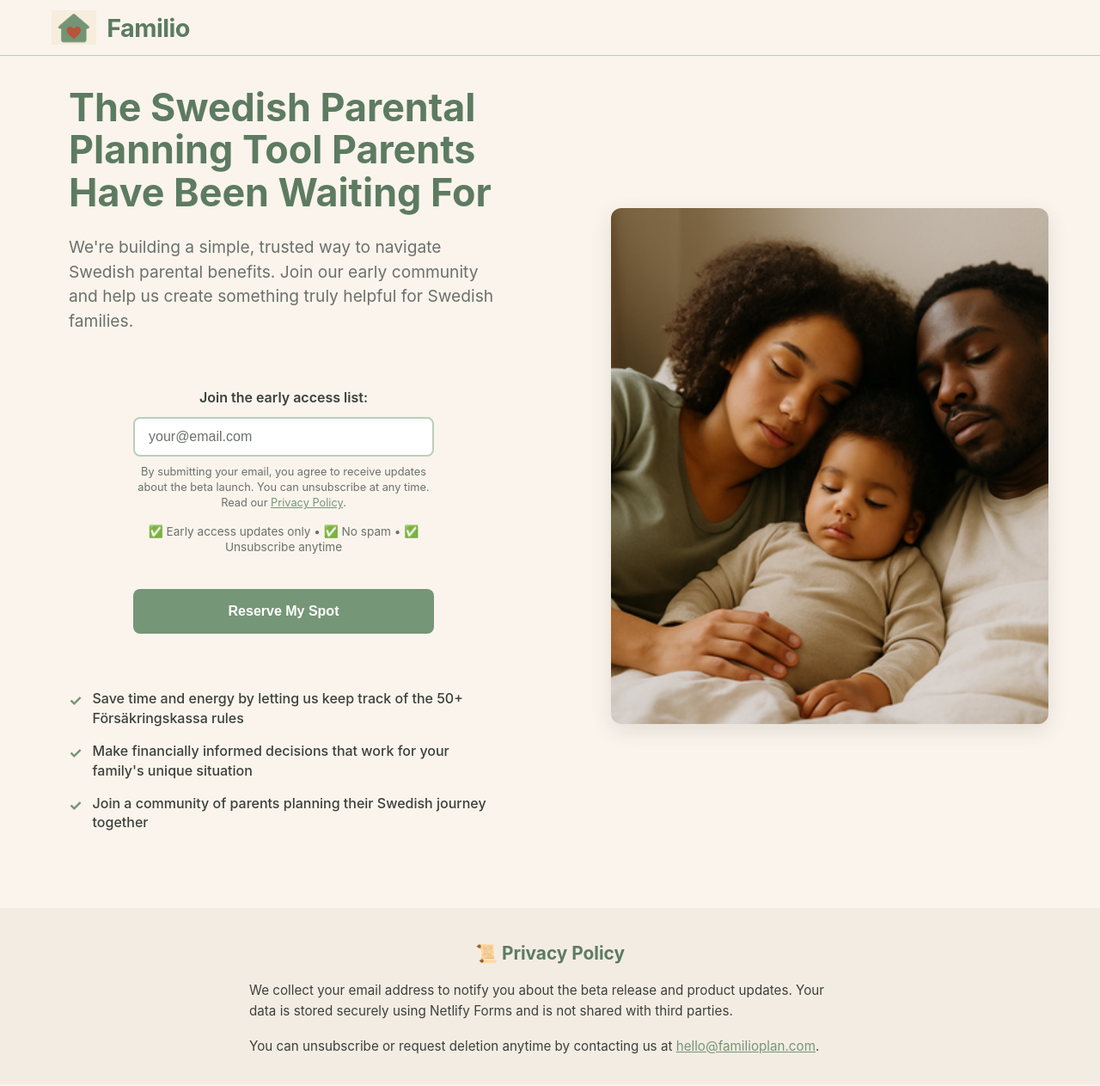
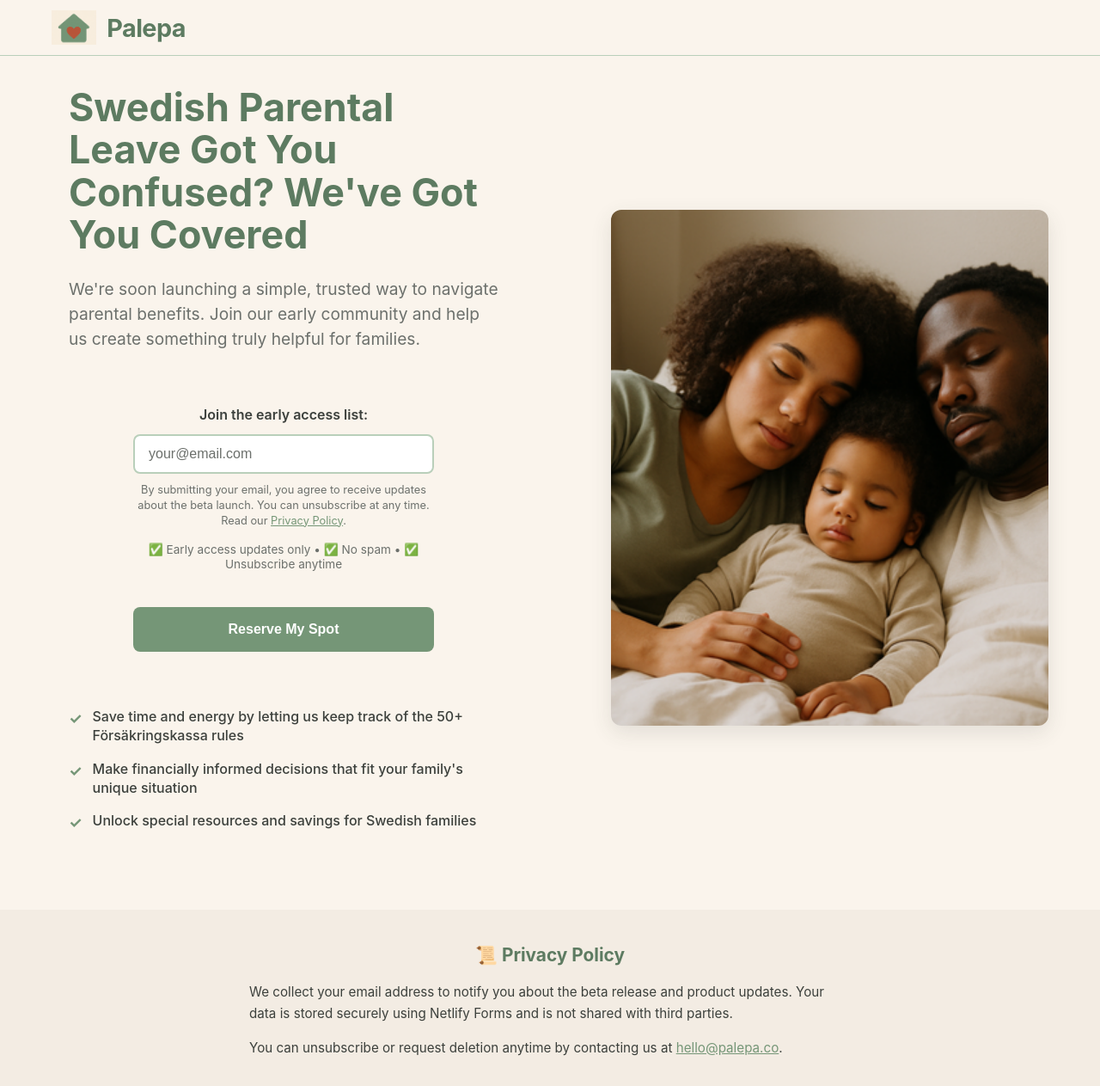
Before and after one commit to supernova4888/dummyTest, a website built with Vite: page landing-page-static/index.html in a window 1280 px wide. Shown: the whole page at 86% size. Built offline with nearby package versions, Linux system fonts and the light colour scheme.

Commit message:
updated named to palepa and fix texts

```diff
--- a/landing-page-static/index.html
+++ b/landing-page-static/index.html
@@ -21,7 +21,7 @@
               onload="this.style.display='block'"
               onerror="this.style.display='none'"
             />
-            <h1 class="familio-brand">Familio</h1>
+            <h1 class="familio-brand">Palepa</h1>
           </a>
         </div>
       </div>
@@ -43,7 +43,7 @@
                 max-width: 600px;
               "
             >
-              The Swedish Parental Planning Tool Parents Have Been Waiting For
+            Swedish Parental Leave Got You Confused? We've Got You Covered
             </h1>
 
             <p
@@ -55,9 +55,9 @@
                 max-width: 500px;
               "
             >
-              We're building a simple, trusted way to navigate Swedish parental
+              We're soon launching a simple, trusted way to navigate parental
               benefits. Join our early community and help us create something
-              truly helpful for Swedish families.
+              truly helpful for families.
             </p>
 
             <div class="cta-section">
@@ -187,7 +187,7 @@
                   style="font-size: 1rem; margin-bottom: 1rem; line-height: 1.4"
                 >
                   <span class="checkmark" style="font-size: 1.1rem">✓</span>
-                  Make financially informed decisions that work for your
+                  Make financially informed decisions that fit your
                   family's unique situation
                 </li>
                 <li
@@ -195,8 +195,7 @@
                   style="font-size: 1rem; margin-bottom: 1rem; line-height: 1.4"
                 >
                   <span class="checkmark" style="font-size: 1.1rem">✓</span>
-                  Join a community of parents planning their Swedish journey
-                  together
+                  Unlock special resources and savings for Swedish families
                 </li>
               </ul>
             </div>
@@ -252,7 +251,7 @@
             <a
               href="mailto:hello@familioplan.com"
               style="color: var(--familio-primary)"
-              >hello@familioplan.com</a
+              >hello@palepa.co</a
             >.
           </p>
         </div>
```
Also changed, not shown: landing-page-static/success.html (+2 -3 lines).
